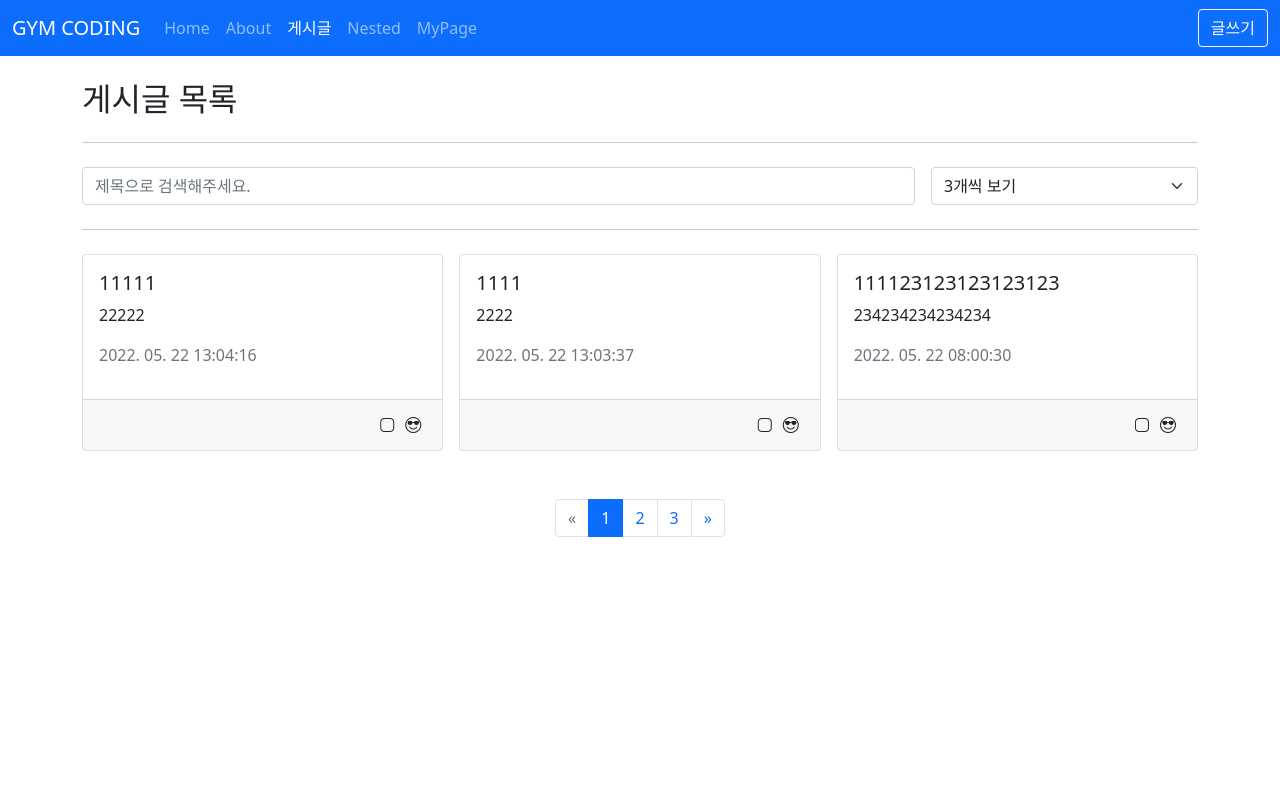
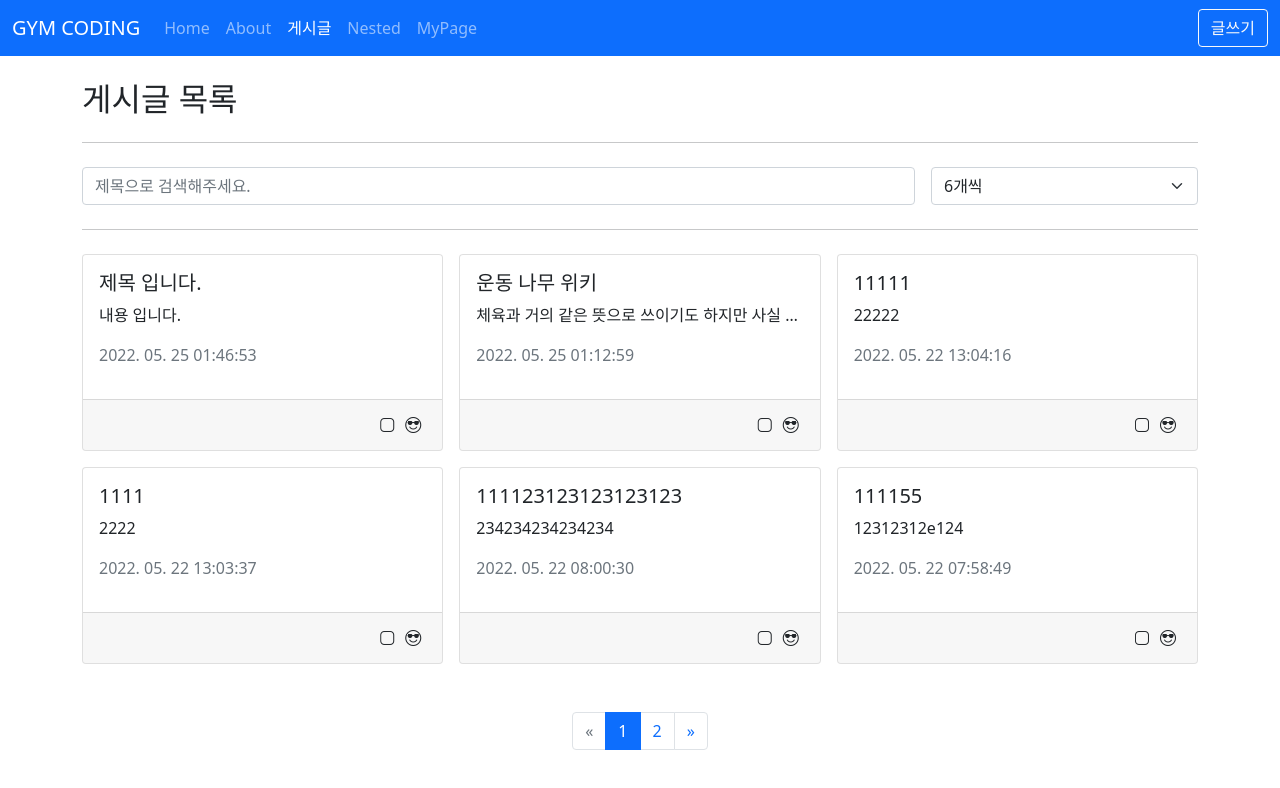
Before and after one commit to gymcoding/vue3-posts, a Vue app: page /posts in a window 1280 px wide. Shown: the top 788 px of the page. Built offline with nearby package versions, Linux system fonts and the light colour scheme; data requests are answered from the project's data file.

Commit message:
27_clean

```diff
--- a/db.json
+++ b/db.json
@@ -47,6 +47,18 @@
       "content": "22222",
       "createdAt": 1653224656495,
       "id": 20
+    },
+    {
+      "title": "운동 나무 위키",
+      "content": "\n체육과 거의 같은 뜻으로 쓰이기도 하지만 사실 동일하진 않다. 운동(運動)은 말 그대로 '움직이는 것' 그 자체를 말하는 거고 체육(體育)은 '몸을 기르는 것'으로서 일반적으로 몸을 움직이는 것, 즉 운동을 통해 도달하는 것이며 주로 학교의 과목을 뜻한다. 덕육(德育, 덕을 기름)의 방식에 여러 가지가 있듯이(고전을 읽을 수도 있고 심지어 운동을 통해 덕을 기를 수도 있다) 체육의 방식은 운동 말고도 다른 것(건강식, 규칙적 생활 등)이 있을 수 있다. 거꾸로 운동이지만 체육엔 그다지 도움을 주지 않는 운동도 있을 수 있다.",
+      "createdAt": 1653441179791,
+      "id": 21
+    },
+    {
+      "title": "제목 입니다.",
+      "content": "내용 입니다.",
+      "createdAt": 1653443213518,
+      "id": 22
     }
   ]
 }
--- a/src/components/posts/PostFilter.vue
+++ b/src/components/posts/PostFilter.vue
@@ -4,7 +4,7 @@
 			<div class="col">
 				<input
 					:value="title"
-					@input="$emit('update:title', $event.target.value)"
+					@input="changeTitle"
 					type="text"
 					class="form-control"
 					placeholder="제목으로 검색해주세요."
@@ -16,9 +16,9 @@
 					@input="$emit('update:limit', $event.target.value)"
 					class="form-select"
 				>
-					<option value="3">3개씩 보기</option>
-					<option value="6">6개씩 보기</option>
-					<option value="9">9개씩 보기</option>
+					<option value="6">6개씩</option>
+					<option value="12">12개씩</option>
+					<option value="18">18개씩</option>
 				</select>
 			</div>
 		</div>
@@ -28,9 +28,15 @@
 <script setup>
 defineProps({
 	title: String,
-	limit: Number,
+	limit: [Number, String],
 });
-defineEmits(['update:title', 'update:limit']);
+const emit = defineEmits(['update:title', 'update:limit']);
+
+const changeTitle = e => {
+	setTimeout(() => {
+		emit('update:title', e.target.value);
+	}, 500);
+};
 </script>
 
 <style lang="scss" scoped></style>
--- a/src/components/posts/PostItem.vue
+++ b/src/components/posts/PostItem.vue
@@ -1,7 +1,7 @@
 <template>
 	<AppCard>
-		<h5 class="card-title">{{ title }}</h5>
-		<p class="card-text">
+		<h5 class="card-title text-truncate">{{ title }}</h5>
+		<p class="card-text text-truncate">
 			{{ content }}
 		</p>
 		<p class="text-muted">{{ createdDate }}</p>
--- a/src/views/posts/PostListView.vue
+++ b/src/views/posts/PostListView.vue
@@ -5,8 +5,10 @@
 
 		<PostFilter
 			v-model:title="params.title_like"
-			v-model:limit="params._limit"
+			:limit="params._limit"
+			@update:limit="changeLimit"
 		/>
+		<!-- v-model:limit="params._limit" -->
 
 		<hr class="my-4" />
 
@@ -14,8 +16,12 @@
 
 		<AppError v-else-if="error" :message="error.message" />
 
+		<template v-else-if="!isExist">
+			<p class="text-center py-4 text-muted">No Results</p>
+		</template>
+
 		<template v-else>
-			<AppGrid :items="posts">
+			<AppGrid :items="posts" col-class="col-12 col-md-6 col-lg-4">
 				<template v-slot="{ item }">
 					<PostItem
 						:title="item.title"
@@ -71,15 +77,20 @@ const params = ref({
 	_sort: 'createdAt',
 	_order: 'desc',
 	_page: 1,
-	_limit: 3,
+	_limit: 6,
 	title_like: '',
 });
+const changeLimit = value => {
+	params.value._limit = value;
+	params.value._page = 1;
+};
 const {
 	response,
 	data: posts,
 	error,
 	loading,
 } = useAxios('/posts', { params });
+const isExist = computed(() => posts.value && posts.value.length > 0);
 // pagination
 const totalCount = computed(() => response.value.headers['x-total-count']);
 const pageCount = computed(() =>
```
Also changed, not shown: src/layouts/TheHeader.vue (+6 -6 lines).
